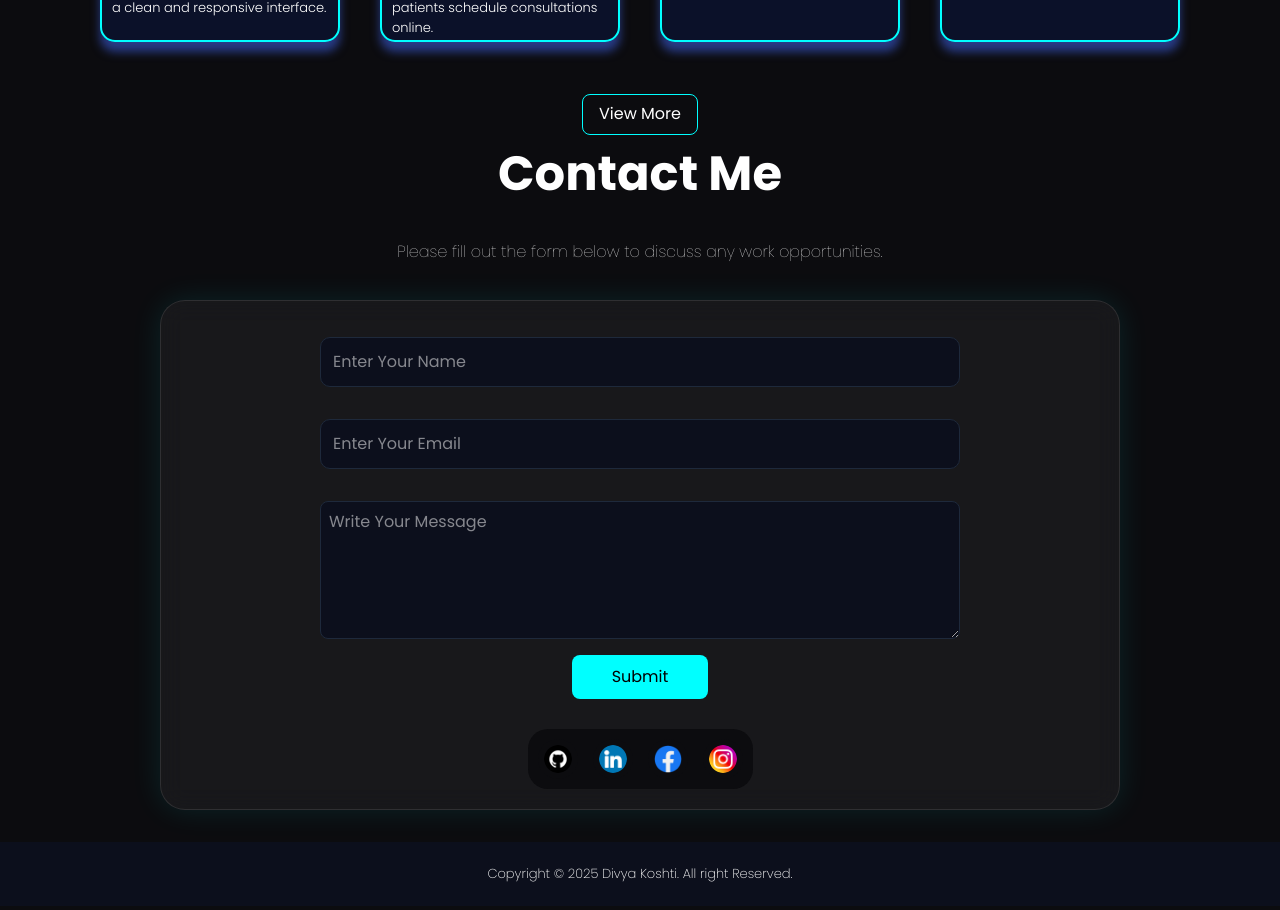
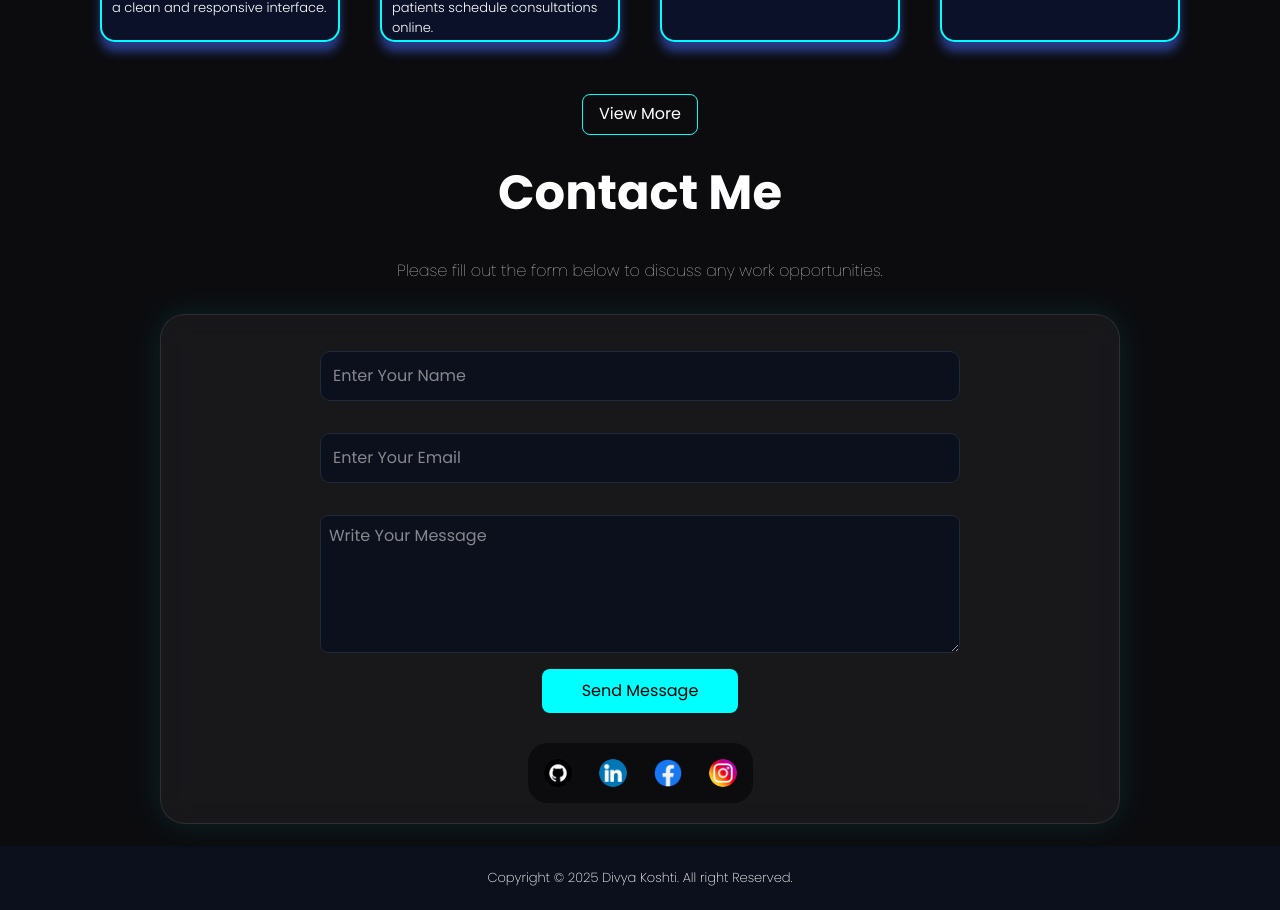
Before and after one commit to KoshtiDivya/Divya-PortFolio, a React (Vite) app: page / in a window 1280 px wide. Shown: the part 1719-2629 px from the top of the page. Built offline with nearby package versions, Linux system fonts and the light colour scheme.

Commit message:
Update Message Functionality

```diff
--- a/src/components/Contact.jsx
+++ b/src/components/Contact.jsx
@@ -1,4 +1,4 @@
-import React, { useRef } from "react";
+import React, { useRef, useState } from "react";
 import github from '../images/github.png';
 import facebook from '../images/facebook.png';
 import instagram from '../images/instagram.png';
@@ -6,18 +6,21 @@ import linkdin from '../images/linkdin.png';
 import emailjs from '@emailjs/browser';
 
 const Contact = () => {
+  const [send, setSend] = useState(false);
+  const [loading, setLoading] = useState(false);
   const form = useRef();
   const sendEmail = (e) => {
        e.preventDefault();
-
+       setLoading(true);
     emailjs
-      .sendForm('service_t4c2mbc', 'template_o8p1nat', form.current, 't8zOgaxEN_TlICVWJ',
+      .sendForm('service_r6d0co2', 'template_o8p1nat', form.current, 'tbsl8ZVurYGz9TTV_',
       )
       .then(
         () => {
           e.target.reset();
-          alert("Email successfully send..");
-          console.log("successful");
+          setSend(true);
+          setLoading(false);
+          // alert("Email successfully send..");
         },
         (error) => {
           console.log('FAILED...', error.text);
@@ -31,10 +34,18 @@ const Contact = () => {
       <p className="desc">Please fill out the form below to discuss any work opportunities.</p>
       <div>
         <form ref={form} onSubmit={sendEmail} className="contact-form">
-          <input type="text" name="your_name" className="name" placeholder="Enter Your Name" />
-          <input type="email" name="your_email" className="email" placeholder="Enter Your Email" />
-          <textarea name="message" rows="5" placeholder="Write Your Message" className="message"></textarea>
-          <button type="submit" value="Send" className="submitBtn">Submit</button>
+          <input type="text" name="your_name" className="name" placeholder="Enter Your Name" required/>
+          <input type="email" name="your_email" className="email" placeholder="Enter Your Email" required/>
+          <textarea name="message" rows="5" placeholder="Write Your Message" className="message" required></textarea>
+          <button type="submit" value="Send" className="submitBtn">
+            {
+              loading ? "Sending Message.."
+                : "Send Message"
+            }
+          </button>
+          {
+            send && <span className="msg-send">Message send successfully...</span>
+          }
           <div className="links" data-aos="zoom-in">
             <a href="https://github.com/KoshtiDivya"><img src={github} alt="github" /></a>
             <a href="https://www.linkedin.com/in/divya-koshti"><img src={linkdin} alt="linkdin" /></a>
--- a/src/components/Home.jsx
+++ b/src/components/Home.jsx
@@ -1,6 +1,6 @@
 import React, { useEffect, useState } from "react";
 import profile from "../assets/divya profile.png";
-import resume from '../resume/Divya_Koshti_Resume.pdf';
+import resume from "../resume/Divya_koshti_Resume.pdf"
 const role = ['“Frontend Developer”', '“Full Stack (MERN) Developer”', '"React Developer"'];
 
 const Home = () => {
--- a/src/index.css
+++ b/src/index.css
@@ -460,10 +460,10 @@ li::marker{
   display: flex;
   align-items: center;
   flex-direction: column;
-  margin-bottom: 1rem;
+  margin: 1.2rem 0 0.75rem 0;
 }
 .contact-form{
-  margin: 1rem;
+  margin: 0.65rem;
   padding: 20px;
   display: flex;
   flex-direction: column;
@@ -490,6 +490,10 @@ li::marker{
 .contact-form input:focus, textarea:focus {
   border-color: aqua;
   box-shadow: 0 0 10px rgba(0, 255, 255, 0.3);
+}
+.msg-send{
+  background-color: #18181b;
+  color: rgb(47, 250, 47);
 }
 .links {
   display: flex;
```
Also changed, not shown: 1 other file (tests, documents, lock files or other folders).
